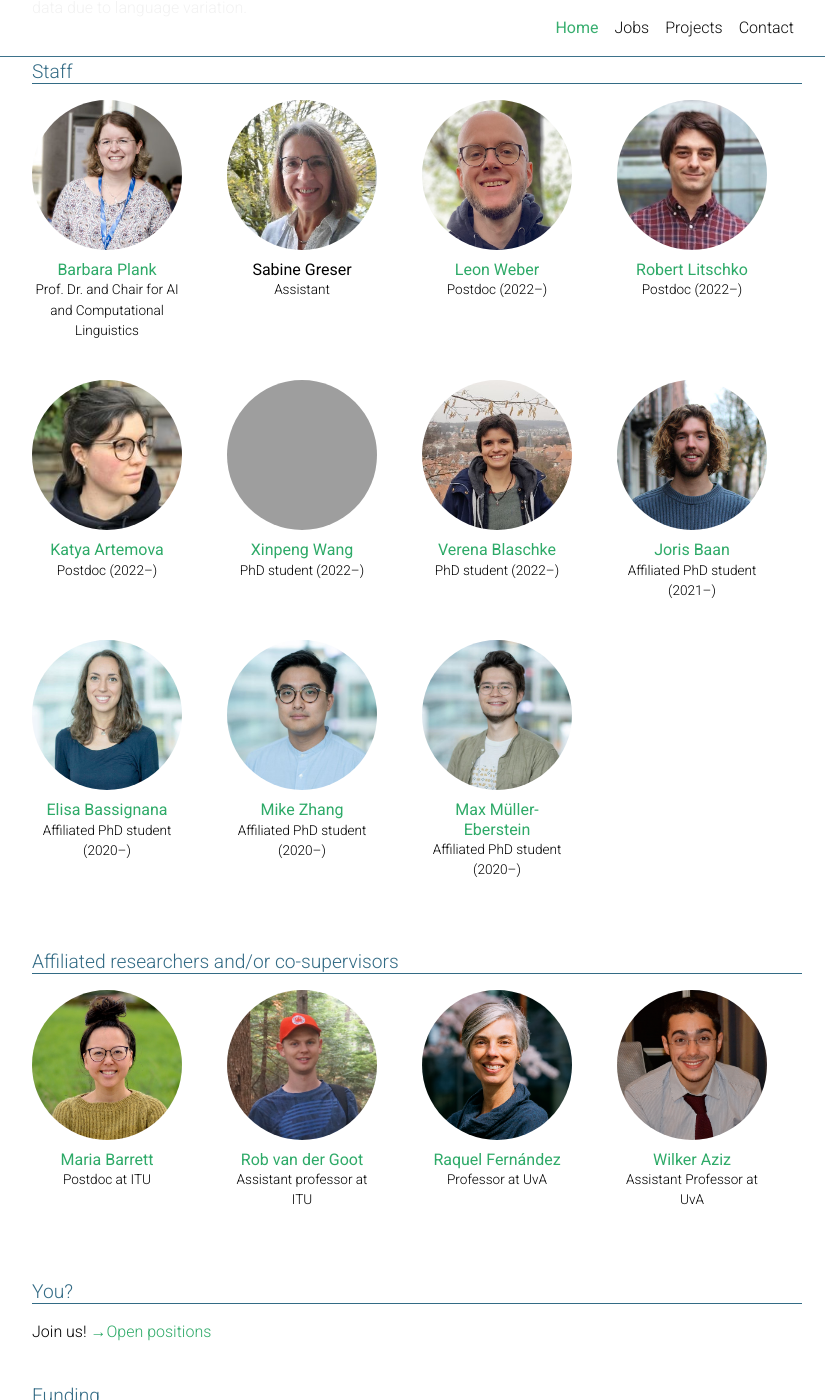
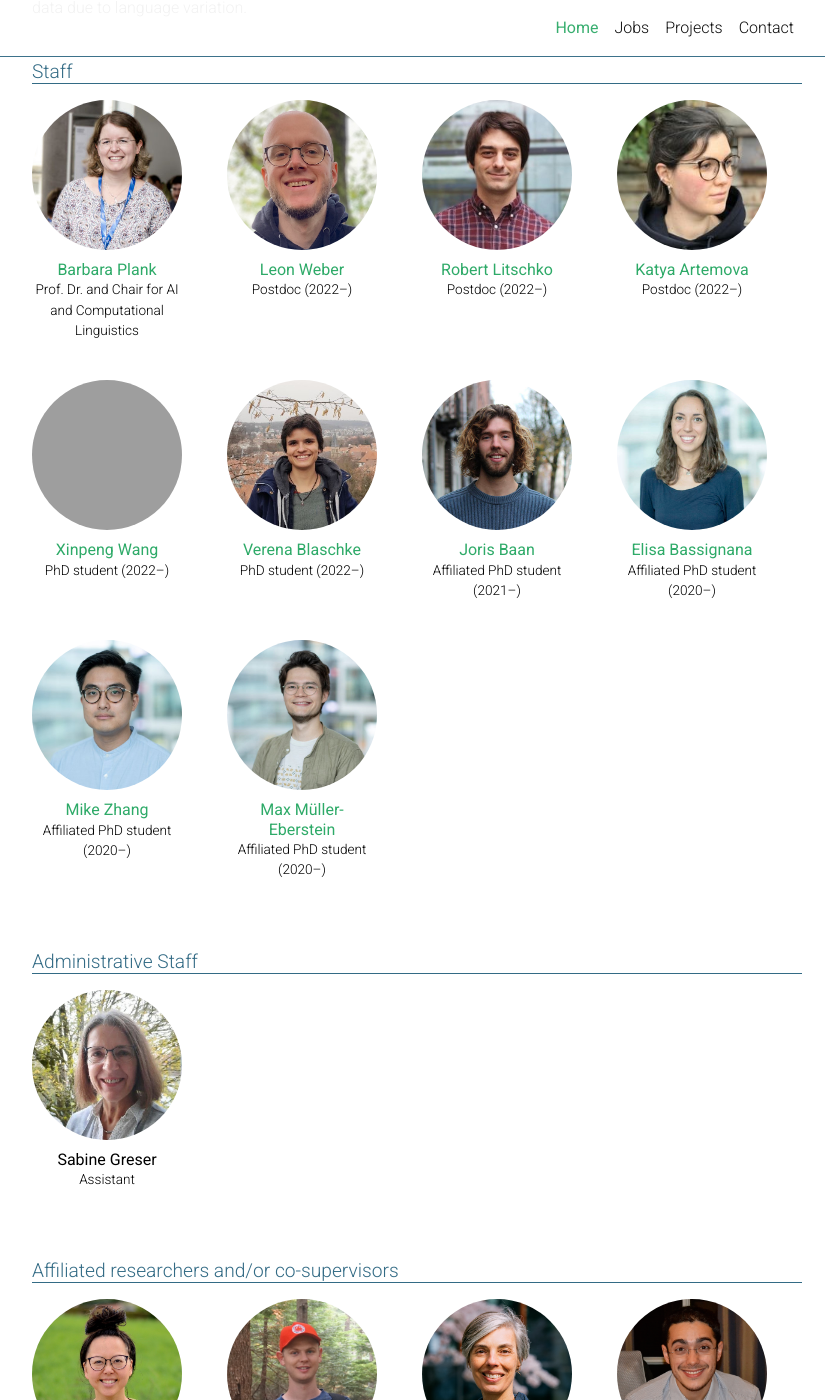
Before and after one commit to mainlp/mainlp.github.io, a Jekyll site: the page built from _pages/about.md, in a window 1280 px wide and 1400 px high, scrolled down 316 px. Shown: the whole window, without its empty margins (223-1048 px from the left). Built offline with Jekyll 4.4.1, drawn with Linux system fonts in a browser that asks for light colours; full-size pictures stand in for the smaller copies a plugin makes; comment, search, counter and statistics services are not loaded; a style sheet for code colours, icons or effects is not loaded; grey boxes are pictures that could not be loaded.

Commit message:
added admin group

```diff
--- a/_pages/about.md
+++ b/_pages/about.md
@@ -22,9 +22,6 @@ staff:
       description: Prof. Dr. and Chair for AI and Computational Linguistics
       website: https://bplank.github.io/
       picture: barbara.jpg
-    - name: Sabine Greser
-      description: Assistant
-      picture: sabine.jpg
     - name: Leon Weber
       description: Postdoc (2022–)
       website: https://leonweber.me/
@@ -61,6 +58,12 @@ staff:
       description: Affiliated PhD student (2020–)
       website: https://personads.me/
       picture: max.jpg
+admin:
+  title: Administrative Staff
+  people:
+    - name: Sabine Greser
+      description: Assistant
+      picture: sabine.jpg
 affiliated:
   title: Affiliated researchers and/or co-supervisors
   people:
```
Also changed, not shown: other parts of _pages/about.md (+1 -1 lines).
